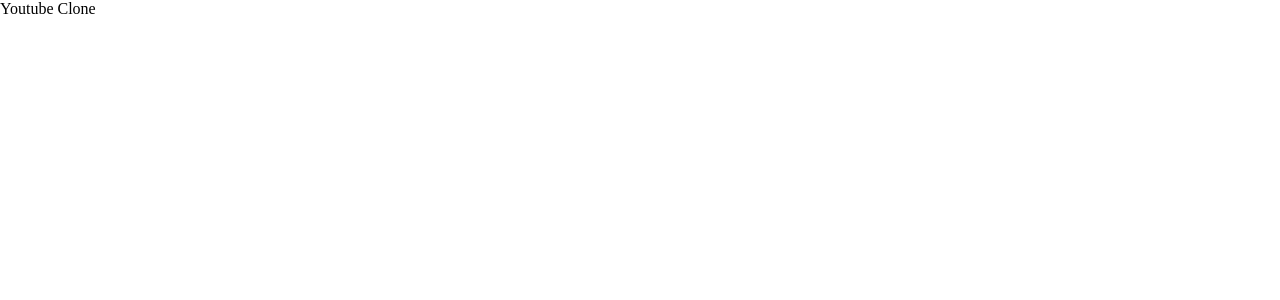
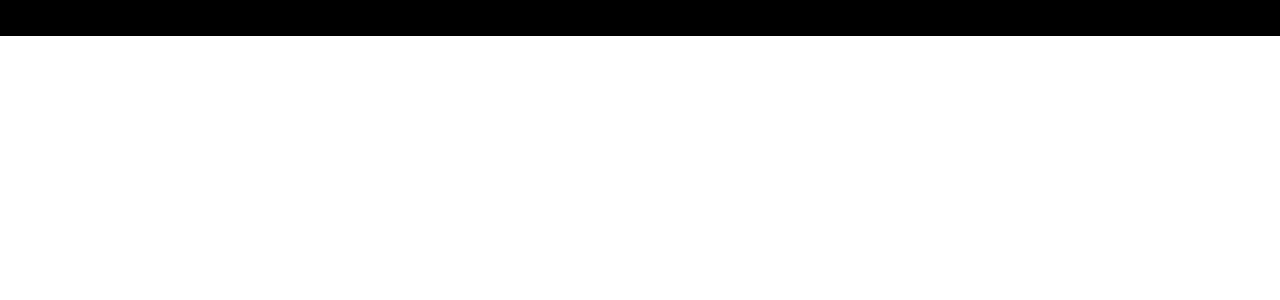
Before and after one commit to Umar-Jimoh/youtube-clone, a React (Vite) app: page / in a window 1280 px wide. Shown: the top 300 px of the page. Built offline with nearby package versions, Linux system fonts and the light colour scheme.

Commit message:
created individual route component

```diff
--- a/src/App.jsx
+++ b/src/App.jsx
@@ -1,10 +1,25 @@
-function App() {
+import { BrowserRouter, Routes, Route } from 'react-router-dom'
+import { Box } from '@mui/material'
+import {
+  Navbar,
+  Feed,
+  VideoDetail,
+  ChannelDetail,
+  SearchFeed,
+} from './components/'
 
-  return (
-    <>
-      Youtube Clone
-    </>
-  )
-}
+const App = () => (
+  <BrowserRouter>
+    <Box sx={{ backgroundColor: '#000' }}>
+      <Navbar />
+      <Routes>
+        <Route path='/' exact element={<Feed />} />
+        <Route path='/video/:id' element={<VideoDetail />} />
+        <Route path='/channel/:id' element={<ChannelDetail />} />
+        <Route path='/search/:searchTerm' element={<SearchFeed />} />
+      </Routes>
+    </Box>
+  </BrowserRouter>
+)
 
 export default App
--- /dev/null
+++ b/src/components/ChannelDetail.jsx
@@ -0,0 +1,6 @@
+
+const ChannelDetail = () => (
+<>ChannelDetail</>
+)
+
+export default ChannelDetail
--- /dev/null
+++ b/src/components/Feed.jsx
@@ -0,0 +1,7 @@
+
+
+const Feed = () => (
+    <>Feed</>
+  )
+
+export default Feed
--- /dev/null
+++ b/src/components/Navbar.jsx
@@ -0,0 +1,7 @@
+
+
+const Navbar = () => (
+    <div>Navbar</div>
+  )
+
+export default Navbar
--- /dev/null
+++ b/src/components/SearchFeed.jsx
@@ -0,0 +1,6 @@
+
+const SearchFeed = () => (
+    <>SearchFeed</>
+  )
+
+export default SearchFeed
--- /dev/null
+++ b/src/components/VideoDetail.jsx
@@ -0,0 +1,6 @@
+
+const VideoDetail = () => (
+    <>VideoDetail</>
+  )
+
+export default VideoDetail
--- /dev/null
+++ b/src/components/index.js
@@ -0,0 +1,5 @@
+export {default as Navbar} from './Navbar'
+export {default as Feed} from './Feed'
+export {default as VideoDetail} from './VideoDetail'
+export {default as SearchFeed} from './SearchFeed'
+export {default as ChannelDetail} from './ChannelDetail'
```
